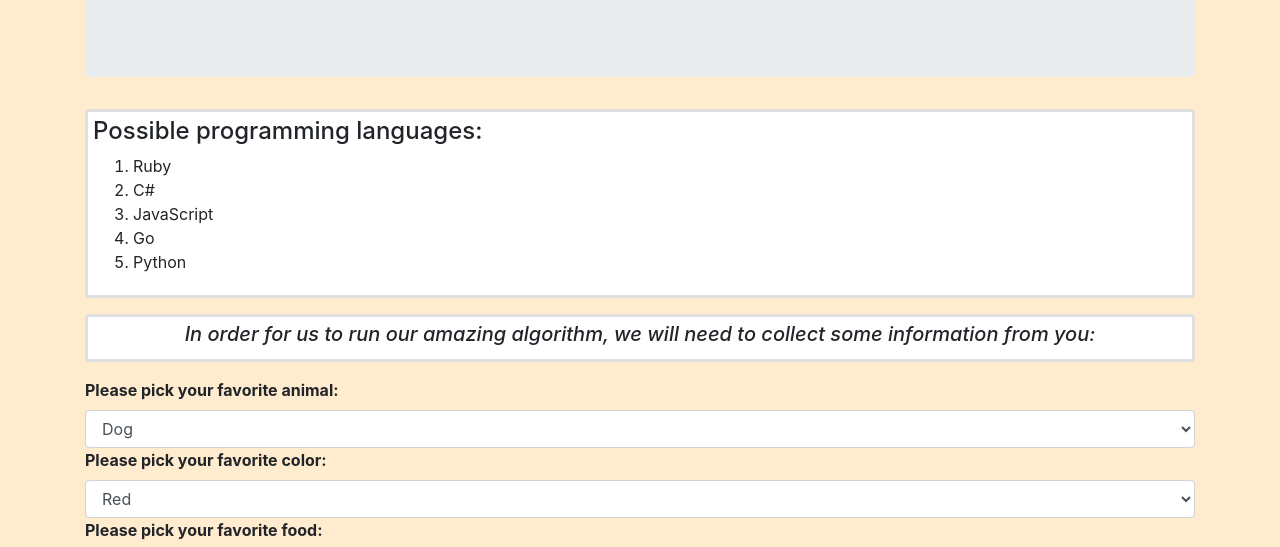
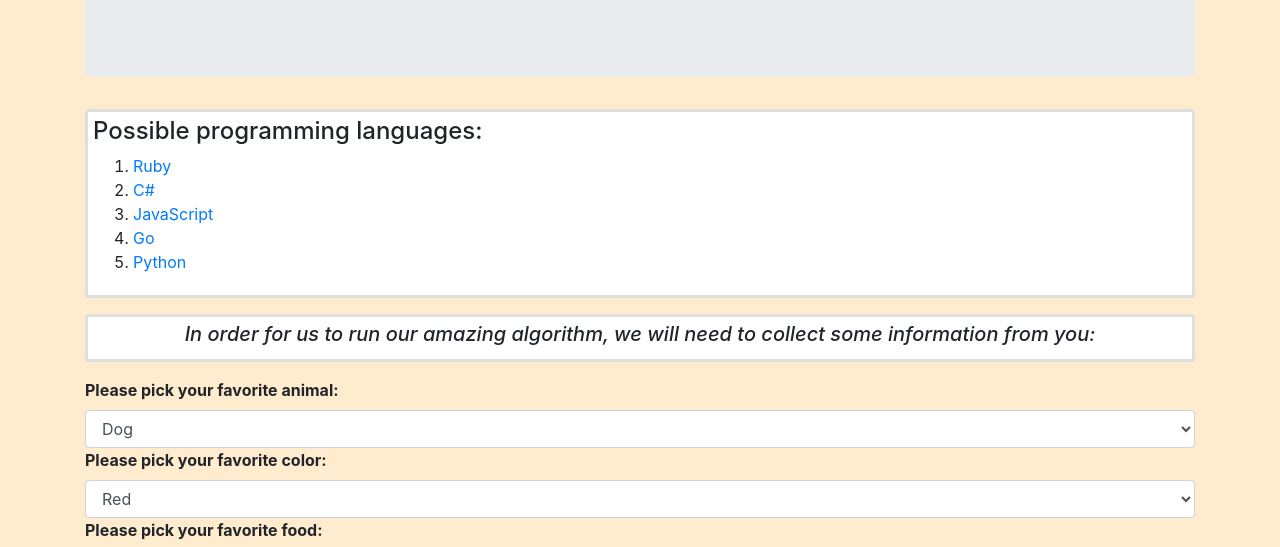
Before and after one commit to amarkmcconn/Week_2_Project, a website: page index.html in a window 1280 px wide. Shown: the part 193-740 px from the top of the page. Drawn offline with Linux system fonts and the light colour scheme.

Commit message:
add urls to html file.

```diff
--- a/index.html
+++ b/index.html
@@ -17,11 +17,11 @@
     <div class="card">
       <h4>Possible programming languages:</h4>
         <ol>
-          <li>Ruby</li>
-          <li>C#</li>
-          <li>JavaScript</li>
-          <li>Go</li>
-          <li>Python</li>
+          <li><a link href="https://www.ruby-lang.org/en/">Ruby</a></li>
+          <li><a link href="https://en.wikipedia.org/wiki/C_Sharp_(programming_language)">C#</a></li>
+          <li><a link href="https://www.javascript.com/">JavaScript</a></li>
+          <li><a link href="https://go.dev/">Go</a></li>
+          <li><a link href="https://www.python.org/">Python</a></li>
         </ol>
     </div>
     <div class="card">
```
